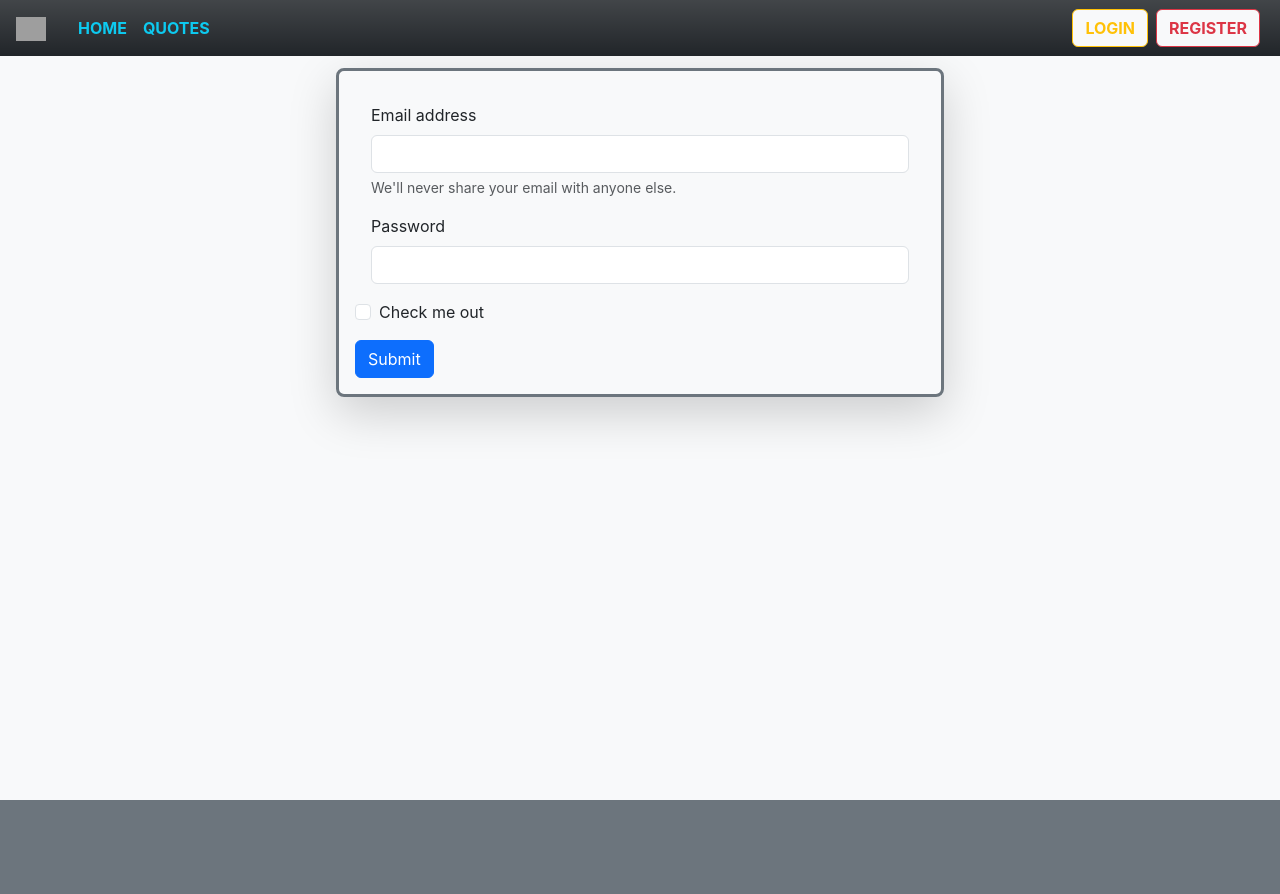
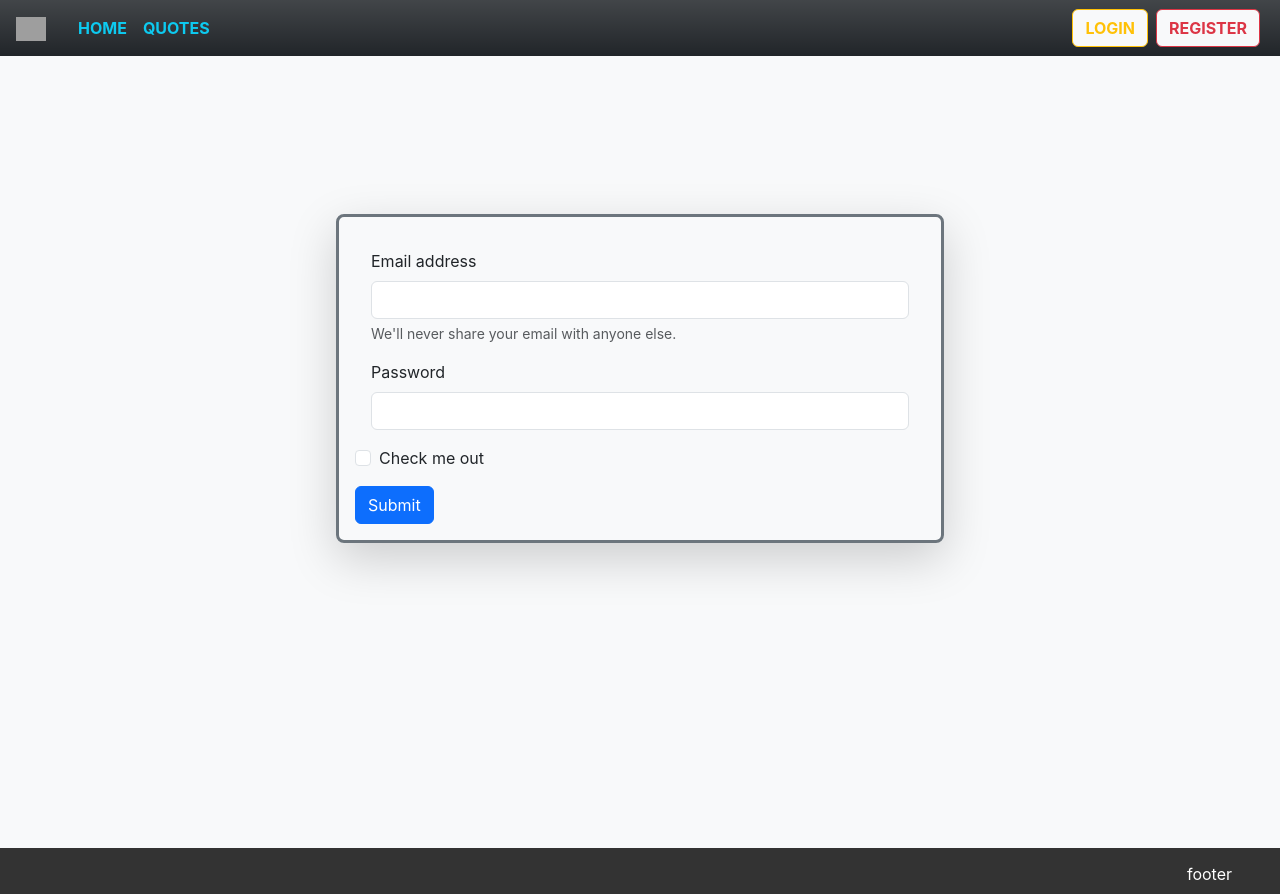
Before and after one commit to TorresjDev/weCode, a React (Create React App) app in the folder frontend/: page /login in a window 1280 px wide. Before the commit the page ends 800 px from the top, so only its background shows below. Built offline with nearby package versions, Linux system fonts and the light colour scheme; grey boxes are pictures that could not be loaded.

Commit message:
adding css and NotFound feature for invalid url route

```diff
--- a/frontend/src/App.jsx
+++ b/frontend/src/App.jsx
@@ -1,13 +1,17 @@
+import React, { Suspense } from "react";
 import { Routes, Route } from "react-router-dom";
 import Home from "./pages/Home";
 import Navbar from "./components/Navbar";
 import Quotes from "./pages/Quotes";
 import Login from "./pages/Login";
 import "./app.css";
+import NotFound from "./pages/NotFound";
 
+const loading = () => <div className="">loading....</div>;
 function App() {
 	return (
 		<div className="app bg-light">
+			<Suspense fallback={loading}>
 				<Navbar />
 
 				<div className="pages">
@@ -15,8 +19,11 @@ function App() {
 						<Route path="/" element={<Home />} />
 						<Route path="/quotes" element={<Quotes />} />
 						<Route path="/login" element={<Login />} />
+						<Route path="*" element={<NotFound />} />
 					</Routes>
 				</div>
+			</Suspense>
+			<footer className="footer pb-2">footer</footer>
 		</div>
 	);
 }
--- a/frontend/src/app.css
+++ b/frontend/src/app.css
@@ -35,10 +35,24 @@ html {
 	position: fixed;
 	top: 0;
 	left: 0; */
-	height: 100vh;
+	height: 100%;
+	width: 100%;
 }
 
 /*! App END */
+
+/*? pages START */
+
+.pages {
+	/* display: flex;
+	justify-content: flex-end;
+	position: fixed;
+	top: 0;
+	left: 0; */
+	height: 99vh;
+}
+
+/*! pages END */
 
 /*? Footer START */
 
--- a/frontend/src/index.js
+++ b/frontend/src/index.js
@@ -1,6 +1,6 @@
 import React from "react";
-import ReactDOM from "react-dom";
-// import ReactDOM from "react-dom/client";
+// import ReactDOM from "react-dom";
+import ReactDOM from "react-dom/client";
 // import "bootstrap/dist/js/bootstrap";
 // import "toastr/build/toastr.min.css";
 import "bootstrap/dist/css/bootstrap.css";
@@ -8,20 +8,20 @@ import { BrowserRouter } from "react-router-dom";
 import App from "./App";
 import "./index.css";
 
-// const root = ReactDOM.createRoot(document.getElementById("root"));
-// root.render(
+const root = ReactDOM.createRoot(document.getElementById("root"));
+root.render(
+	<React.StrictMode>
+		<BrowserRouter>
+			<App />
+		</BrowserRouter>
+	</React.StrictMode>
+);
+
+// ReactDOM.render(
 // 	<React.StrictMode>
 // 		<BrowserRouter>
 // 			<App />
 // 		</BrowserRouter>
-// 	</React.StrictMode>
+// 	</React.StrictMode>,
+// 	document.getElementById("root")
 // );
-
-ReactDOM.render(
-	<React.StrictMode>
-		<BrowserRouter>
-			<App />
-		</BrowserRouter>
-	</React.StrictMode>,
-	document.getElementById("root")
-);
--- a/frontend/src/pages/Login.jsx
+++ b/frontend/src/pages/Login.jsx
@@ -18,8 +18,9 @@ function Login() {
 	false && console.log(loginState);
 
 	return (
-		<div className="container-fluid">
-			<div className="row g-auto">
+		<div className="container-fluid h-100">
+			<div className="row h-100 g-auto">
+				<div className="col-md-12"></div>
 				<div className="col-md-6 mx-auto my-2">
 					<form className="border border-3 border-secondary rounded-3 shadow-lg m-1 p-3">
 						<div className="m-3 form-group">
@@ -61,6 +62,7 @@ function Login() {
 						</button>
 					</form>
 				</div>
+				<div className="col-md-12"></div>
 			</div>
 		</div>
 	);
--- /dev/null
+++ b/frontend/src/pages/NotFound.jsx
@@ -0,0 +1,31 @@
+// import { Link } from "react-router-dom";
+import SiteLogo from "../images/site-unavailable-xsm.jpg";
+import React from "react";
+
+const NotFound = () => {
+	const imgStyle = {
+		width: "45%",
+		height: "39%",
+		alignSelf: "center"
+	};
+
+	return (
+		<div className="container-fluid h-100">
+			<div className="row">
+				<div className="col-md-9 mx-auto ">
+					<div className="card m-3 shadow border rounded-2 text-center">
+						<div className="card-header">Site Not Available</div>
+						<img style={imgStyle} src={SiteLogo} alt="" className="my-2 card-img-top img-fluid border rounded-3" />
+						<div className="card-body">
+							<div className="card-text my-3">Sorry, Page not found</div>
+							<button className="btn btn-outline-danger mb-3">Return Home</button>
+							<div className="card-footer">source not found</div>
+						</div>
+					</div>
+				</div>
+			</div>
+		</div>
+	);
+};
+
+export default NotFound;
```
Also changed, not shown: frontend/src/images/site-unavailable-xsm.jpg (added). Lines whose indentation alone changed are shown as unchanged.
